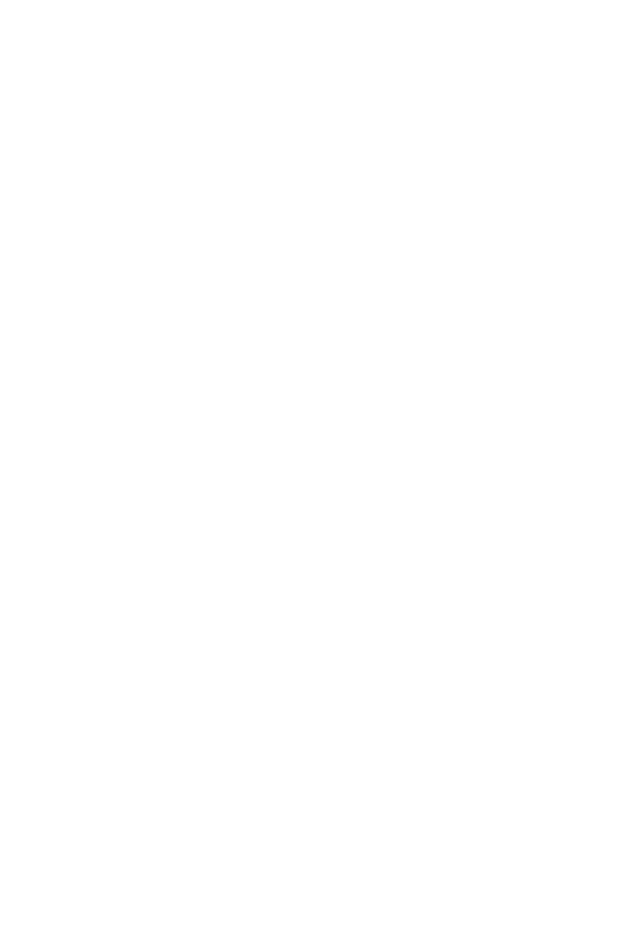
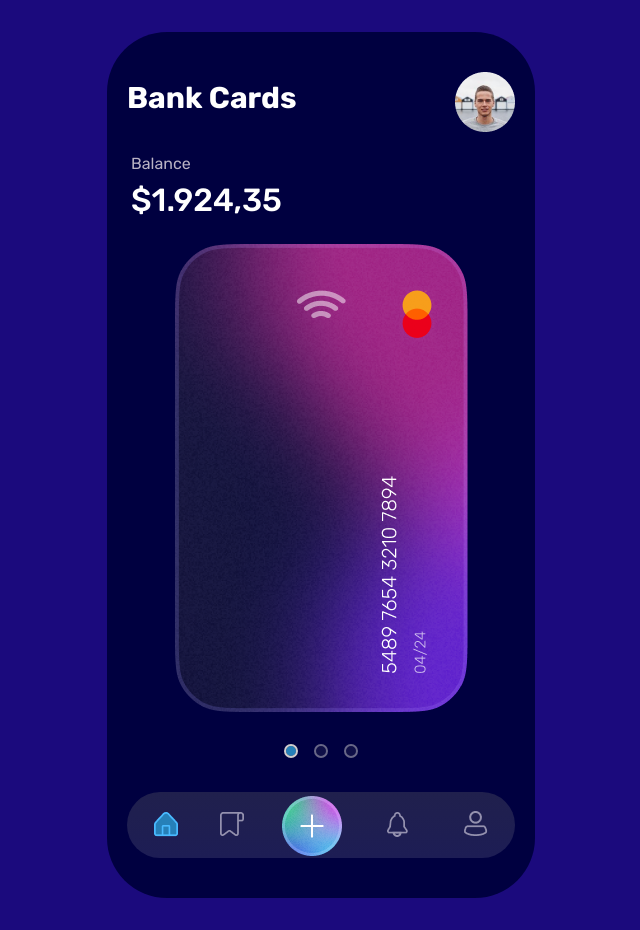
Before and after one commit to MikaelaMacari/Power-IT-TASKS, a plain HTML site: page UI Mobile App/pages/cards.html in a window 1280 px wide. Shown: the whole page, without its empty margins (319-959 px from the left). Before the commit the page ends 800 px from the top, so only its background shows below. Drawn offline with nearby package versions, Linux system fonts and the light colour scheme.

Commit message:
added bank cards page

```diff
--- a/UI Mobile App/css/analyze.css
+++ b/UI Mobile App/css/analyze.css
@@ -1,5 +1,5 @@
 @import url("style.css");
-/* Analyze container */
+/* Header container */
 .analyze-container {
   margin: 0;
 }
@@ -18,9 +18,11 @@
 #months > option {
   background-color: var(--primary-bg);
 }
+/*  Card Container */
 figcaption {
   color: var(--secondary-text);
 }
+/* Total Balance */
 .total-balance-container :nth-child(1) {
   color: var(--secondary-text);
 }
--- a/UI Mobile App/css/cards.css
+++ b/UI Mobile App/css/cards.css
@@ -0,0 +1,33 @@
+/* Balance Container */
+.balance-container {
+  margin: 0;
+}
+.balance-container :nth-child(1) {
+  color: var(--secondary-text);
+}
+.balance-container :nth-child(2) {
+  font-weight: 500;
+  font-size: 32px;
+}
+/*  Card Container */
+.carousel {
+  position: relative;
+}
+#carousel > div.carousel-indicators {
+  bottom: -70px;
+  position: absolute;
+}
+.carousel-inner {
+  margin-bottom: 60px;
+}
+#carousel > div.carousel-indicators > button {
+  margin: 0.5rem;
+  width: 10px;
+  height: 10px;
+  border-radius: 100%;
+  background-color: #1f1f4e;
+  border: 2px solid #d0cece;
+}
+#carousel > div.carousel-indicators > button.active {
+  background-color: #2680b8;
+}
--- a/UI Mobile App/pages/cards.html
+++ b/UI Mobile App/pages/cards.html
@@ -0,0 +1,79 @@
+<!DOCTYPE html>
+<html lang="en">
+  <head>
+    <meta charset="utf-8" />
+    <meta name="viewport" content="width=device-width, initial-scale=1" />
+    <title>Bank Cards</title>
+    <link rel="icon" href="../img/Card.png" />
+    <!-- CSS Styles -->
+    <link rel="stylesheet" href="../css/style.css" />
+    <link rel="stylesheet" href="../css/cards.css" />
+    <!-- CSS BOOTSTRAP -->
+    <link
+      href="https://cdn.jsdelivr.net/npm/bootstrap@5.2.0-beta1/dist/css/bootstrap.min.css"
+      rel="stylesheet"
+      integrity="sha384-0evHe/X+R7YkIZDRvuzKMRqM+OrBnVFBL6DOitfPri4tjfHxaWutUpFmBp4vmVor"
+      crossorigin="anonymous"
+    />
+    <!--Font Awesome KIT-->
+    <script src="https://kit.fontawesome.com/d0af679ce2.js" crossorigin="anonymous"></script>
+  </head>
+  <body>
+    <div class="wrapper">
+      <!--HEADER SECTION-->
+      <header>
+        <div class="left-side">
+          <h1>Bank Cards</h1>
+        </div>
+        <div class="right-side">
+          <img src="../img/Avatar.png" alt="" />
+        </div>
+      </header>
+      <!-- Balance SECTION-->
+      <section class="balance-container ms-3">
+        <div class="row">Balance</div>
+        <div class="row">$1.924,35</div>
+      </section>
+      <!--Card SECTION-->
+      <section>
+        <div id="carousel" class="carousel carousel-fade" data-bs-ride="true">
+          <div class="carousel-indicators">
+            <button type="button" data-bs-target="#carousel" data-bs-slide-to="0" class="active" aria-current="true" aria-label="Slide 1"></button>
+            <button type="button" data-bs-target="#carousel" data-bs-slide-to="1" aria-label="Slide 2"></button>
+            <button type="button" data-bs-target="#carousel" data-bs-slide-to="2" aria-label="Slide 3"></button>
+          </div>
+          <div class="carousel-inner">
+            <div class="carousel-item active">
+              <img src="../img/CardBank.png" class="d-block w-100" alt="..." />
+            </div>
+            <div class="carousel-item">
+              <img src="../img/Card_1.png" class="d-block w-100" alt="..." />
+            </div>
+            <div class="carousel-item">
+              <img src="../img/Card_2.png" class="d-block w-100" alt="..." />
+            </div>
+          </div>
+        </div>
+      </section>
+
+      <!--TAB BAR SECTION-->
+      <section class="tab-bar-container">
+        <div class="row">
+          <div class="col-12 d-flex justify-content-around align-items-center">
+            <a href="#"><img src="../img/Home.png" alt="" /></a>
+            <a href="#"><img src="../img/Bookmark.png" alt="" /></a>
+            <a href="#" class="mt-1 ms-2"><img src="../img/Add.png" alt="" /></a>
+            <a href="#"><img src="../img/Notifications.png" alt="" /></a>
+            <a href="#"><img src="../img/Profile.png" alt="" /></a>
+          </div>
+        </div>
+      </section>
+    </div>
+    <!-- JavaScript  BOOTSTRAP -->
+    <script
+      src="https://cdn.jsdelivr.net/npm/bootstrap@5.2.0-beta1/dist/js/bootstrap.bundle.min.js"
+      integrity="sha384-pprn3073KE6tl6bjs2QrFaJGz5/SUsLqktiwsUTF55Jfv3qYSDhgCecCxMW52nD2"
+      crossorigin="anonymous"
+    ></script>
+  </body>
+</html>
```
Also changed, not shown: UI Mobile App/img/Card_1.png (added), UI Mobile App/img/Card_2.png (added).
